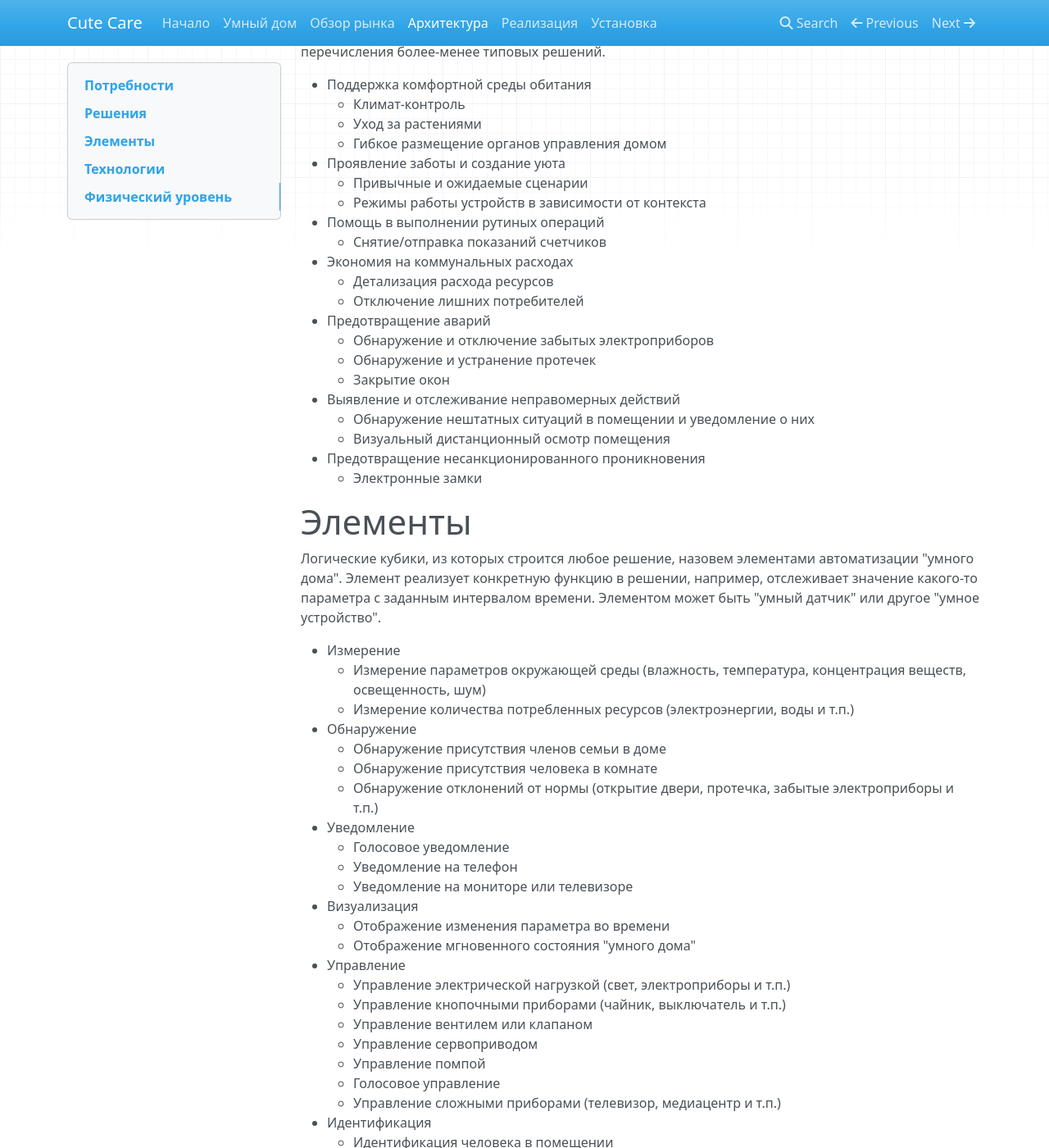
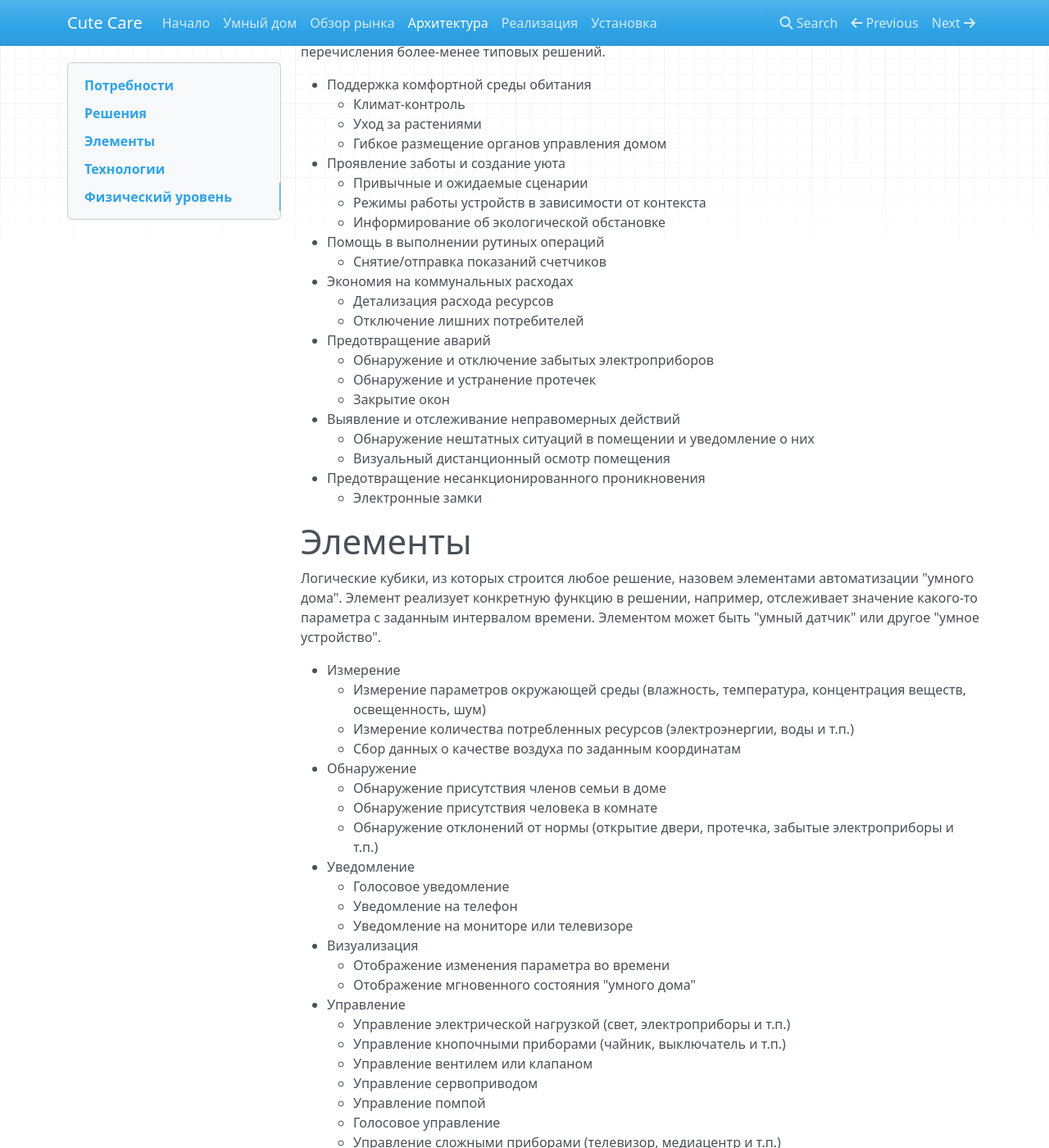
Before and after one commit to cutecare/cutecare-docs, an MkDocs documentation site: the page built from docs/Архитектура.md, in a window 1280 px wide and 1400 px high, scrolled down 598 px. Shown: the whole window at 82% size. Built offline with MkDocs 1.6.1, drawn with Linux system fonts in a browser that asks for light colours; nearby versions of some CDN libraries; old or Windows-style settings are respelled for this version of MkDocs.

Commit message:
Update Архитектура.md

```diff
--- a/docs/Архитектура.md
+++ b/docs/Архитектура.md
@@ -23,6 +23,7 @@
 - Проявление заботы и создание уюта
     - Привычные и ожидаемые сценарии
     - Режимы работы устройств в зависимости от контекста
+    - Информирование об экологической обстановке
 - Помощь в выполнении рутиных операций
     - Снятие/отправка показаний счетчиков
 - Экономия на коммунальных расходах
@@ -45,6 +46,7 @@
 - Измерение
     - Измерение параметров окружающей среды (влажность, температура, концентрация веществ, освещенность, шум)
     - Измерение количества потребленных ресурсов (электроэнергии, воды и т.п.)
+    - Сбор данных о качестве воздуха по заданным координатам
 - Обнаружение
     - Обнаружение присутствия членов семьи в доме
     - Обнаружение присутствия человека в комнате
```
